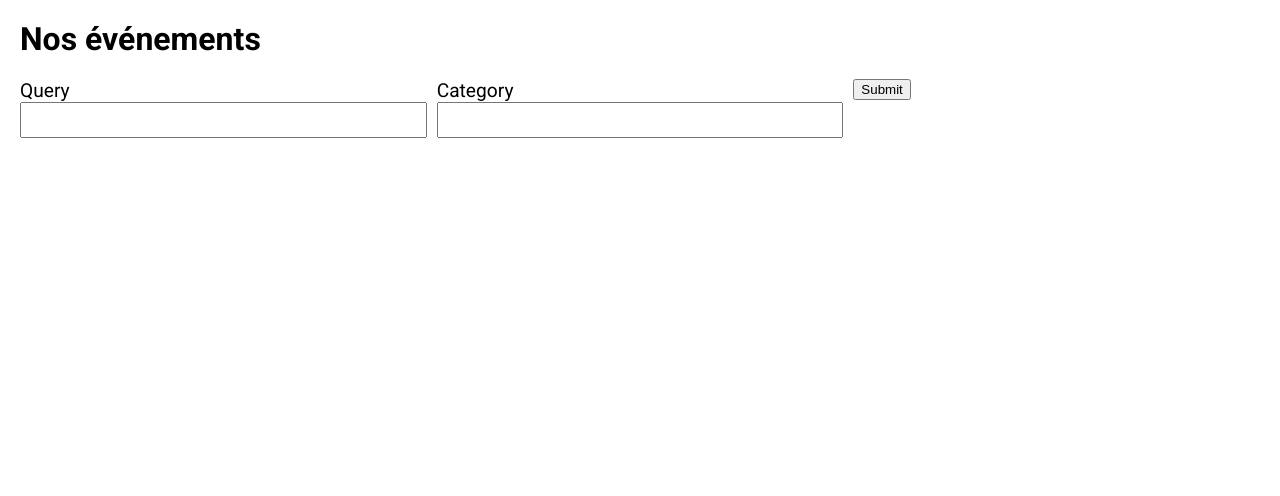
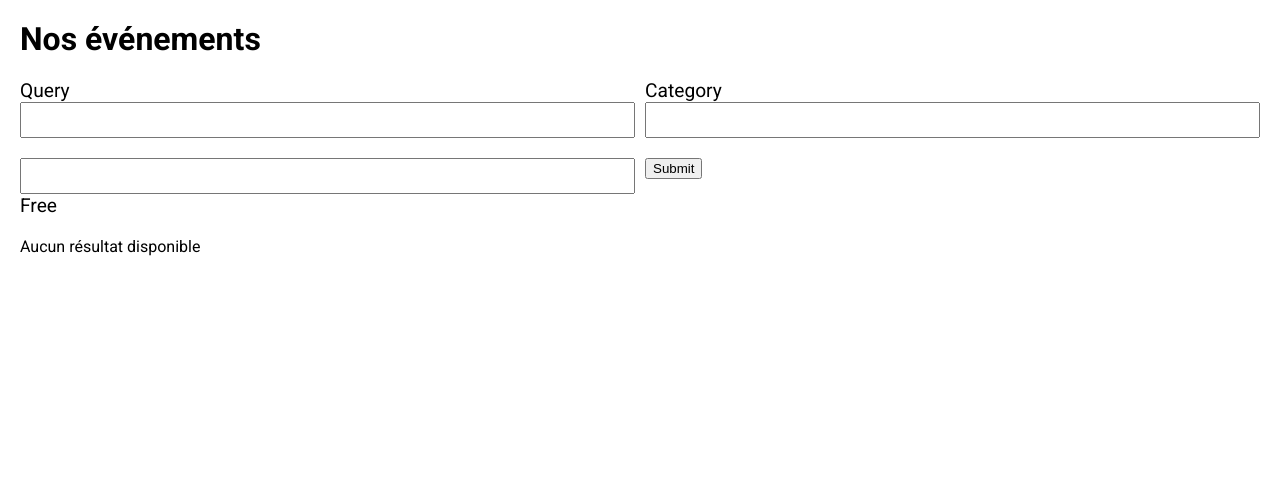
Before and after one commit to RobinStudo/beerTime2021, a Symfony app: template templates/event/list.html.twig in a window 1280 px wide. Shown: the part 85-581 px from the top of the page. Run offline with Twig, Linux system fonts and the light colour scheme; the template is opened without the code that fills it, so the values that code supplies are empty; form fields are guessed from the names that the template uses; some libraries are stand-ins or nearby versions.

Commit message:
Free filter

```diff
--- a/src/Form/SearchEventType.php
+++ b/src/Form/SearchEventType.php
@@ -8,6 +8,7 @@
 use Symfony\Component\OptionsResolver\OptionsResolver;
 use Symfony\Component\Form\Extension\Core\Type\SearchType;
 use Symfony\Component\Form\Extension\Core\Type\SubmitType;
+use Symfony\Component\Form\Extension\Core\Type\CheckboxType;
 
 class SearchEventType extends AbstractType
 {
@@ -25,6 +26,9 @@
                 'class' => Category::class,
                 'choice_label' => 'name',
                 'placeholder' => 'Filtrer par catégorie',
+            ])
+            ->add('free', CheckboxType::class, [
+                'label' => 'Uniquement les événements gratuits'
             ])
             ->add('submit', SubmitType::class, [
                 'label' => '<i class="fas fa-search"></i>',
--- a/src/Repository/EventRepository.php
+++ b/src/Repository/EventRepository.php
@@ -31,6 +31,10 @@
             $stmt->setParameter('category', $criteria['category']);
         }
 
+        if(isset($criteria['free']) && $criteria['free'] === true){
+            $stmt->andWhere('e.price IS NULL');
+        }
+
         return $stmt->getQuery()->getResult();
     }
 }
--- a/templates/event/list.html.twig
+++ b/templates/event/list.html.twig
@@ -14,13 +14,18 @@
     <div class="form-row">
         {{ form_row(searchForm.query) }}
         {{ form_row(searchForm.category) }}
+    </div>
+    <div class="form-row">
+        <div>
+            {{ form_widget(searchForm.free) }}
+            {{ form_label(searchForm.free) }}
+        </div>
         {{ form_row(searchForm.submit) }}
     </div>
     {{ form_end(searchForm) }}
 
     <div class="events">
         {% for event in events %}
-
             <article class="event">
                 <div class="event-picture">
                     {% if event.endAt < date() %}
@@ -62,7 +67,8 @@
                     </div>
                 </div>
             </article>
-
+        {% else %}
+            <p>Aucun résultat disponible</p>
         {% endfor %}
     </div>
 
```
